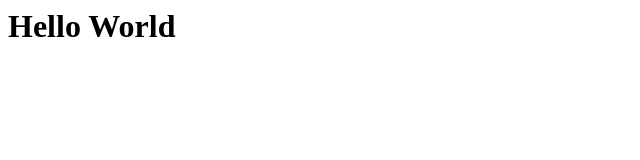
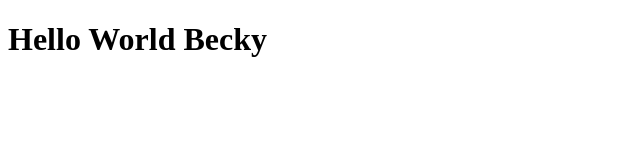
Before and after one commit to rebeccapeltz/curly-doodle, a plain HTML site: page index.html in a window 1280 px wide. Shown: the whole page, without its empty margins (0-640 px from the left). Drawn offline with Linux system fonts and the light colour scheme.

Commit message:
add Becky and doctype

```diff
--- a/index.html
+++ b/index.html
@@ -1,10 +1,10 @@
+<!DOCTYPE html>
 <html>
-
 <head>
-  <title>Hello World</title>
+  <title>Hello World Becky</title>
 
   <body>
-    <h1>Hello World</h1>
+    <h1>Hello World Becky</h1>
   </body>
 
 </html>
```
